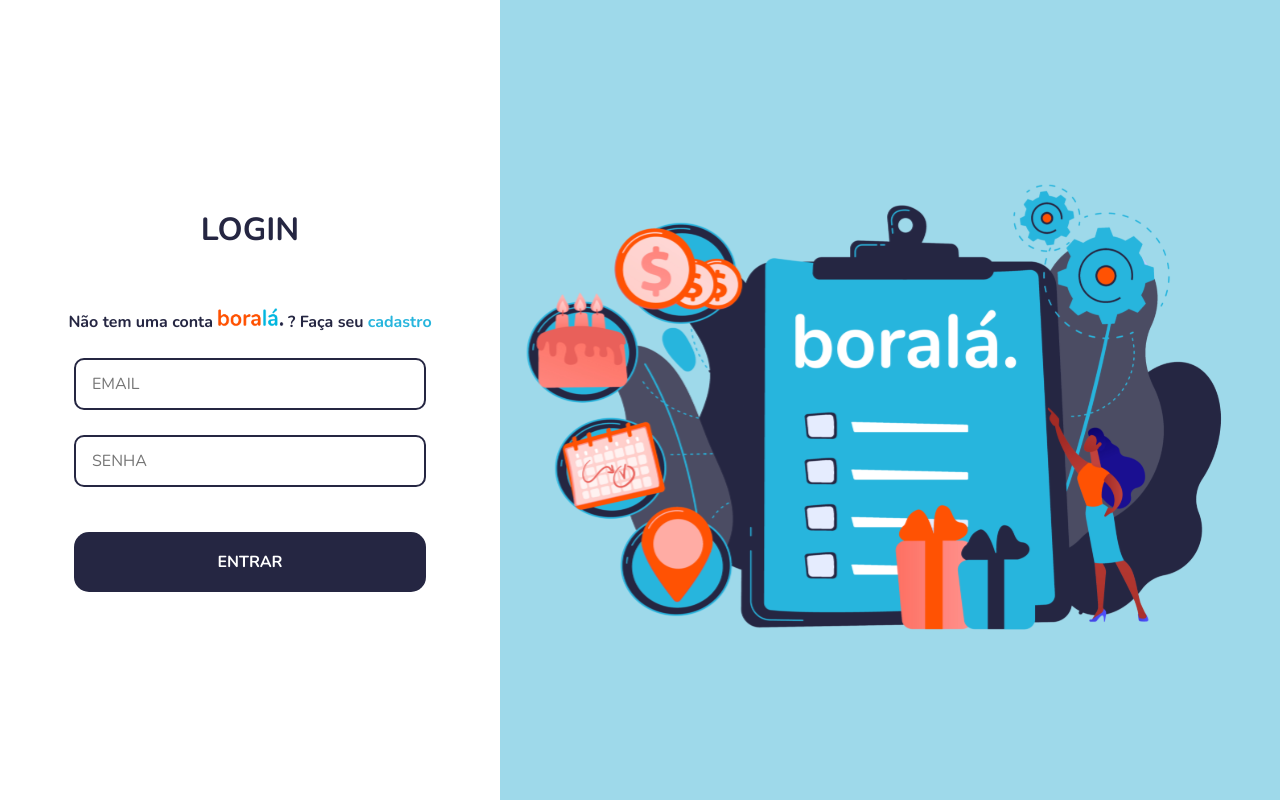
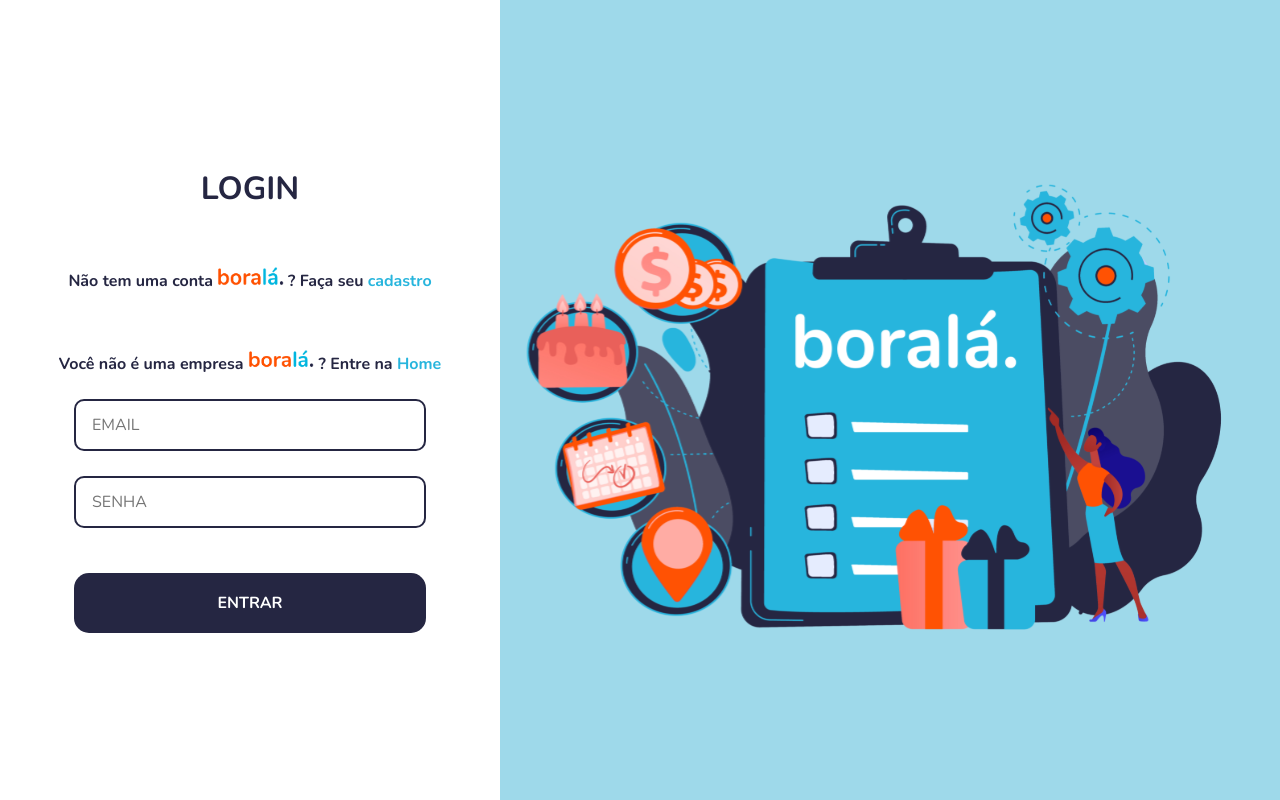
Before and after one commit to pedrokaa2/capstone-m3-grupo3-vilson-nov21, a React (Create React App) app: page /login in a window 1280 px wide. Built offline with nearby package versions, Linux system fonts and the light colour scheme.

Commit message:
feat: home option on login

```diff
--- a/src/Pages/Login/index.jsx
+++ b/src/Pages/Login/index.jsx
@@ -51,6 +51,10 @@
                 Não tem uma conta <img src={BoraLaLogo} alt="borala"></img> ?
                 Faça seu <Link to="/signup">cadastro</Link>
               </p>
+              <p className="Home">
+                Você não é uma empresa <img src={BoraLaLogo} alt="borala"></img> ?
+                Entre na <Link to="/">Home</Link>
+              </p>
               <Inputs type="text" placeholder="EMAIL" {...register("email")} />
 
               <Error>{errors.email?.message}</Error>
--- a/src/Pages/Login/style.js
+++ b/src/Pages/Login/style.js
@@ -48,27 +48,36 @@
   justify-content: center;
   animation: ${appearFromRight} 1s;
 
+  .Home {
+    font-size: 16px;
+  }
+
   form {
     margin: 80px 0;
     min-width: 340px;
     max-width: 440px;
     text-align: center;
+
     h1 {
       margin-bottom: 32px;
     }
+
     p {
       margin-top: 8px;
       color: var(--darkblue);
       font-weight: bold;
       padding: 25px;
     }
+
     a {
       font-weight: bold;
       color: var(--blue);
     }
+
     img {
       width: 17%;
     }
+
   }
 `;
 
```
